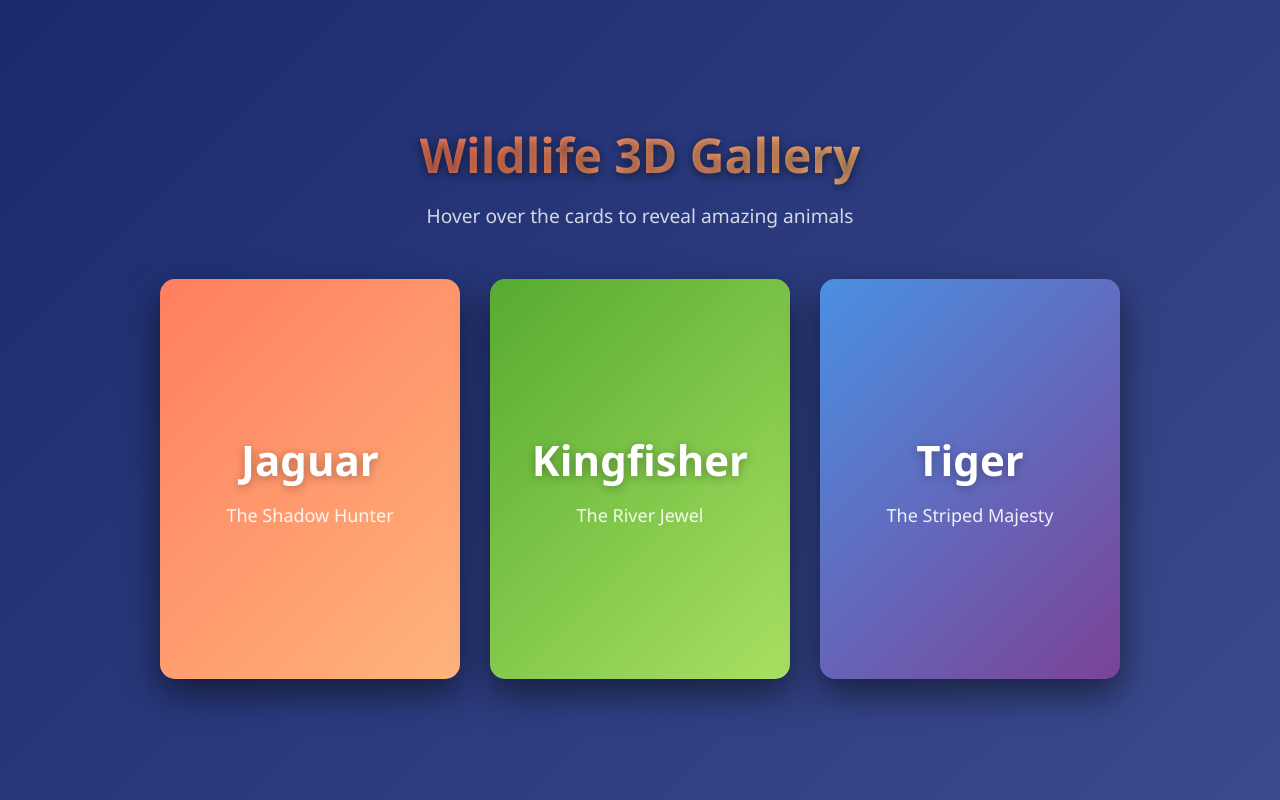
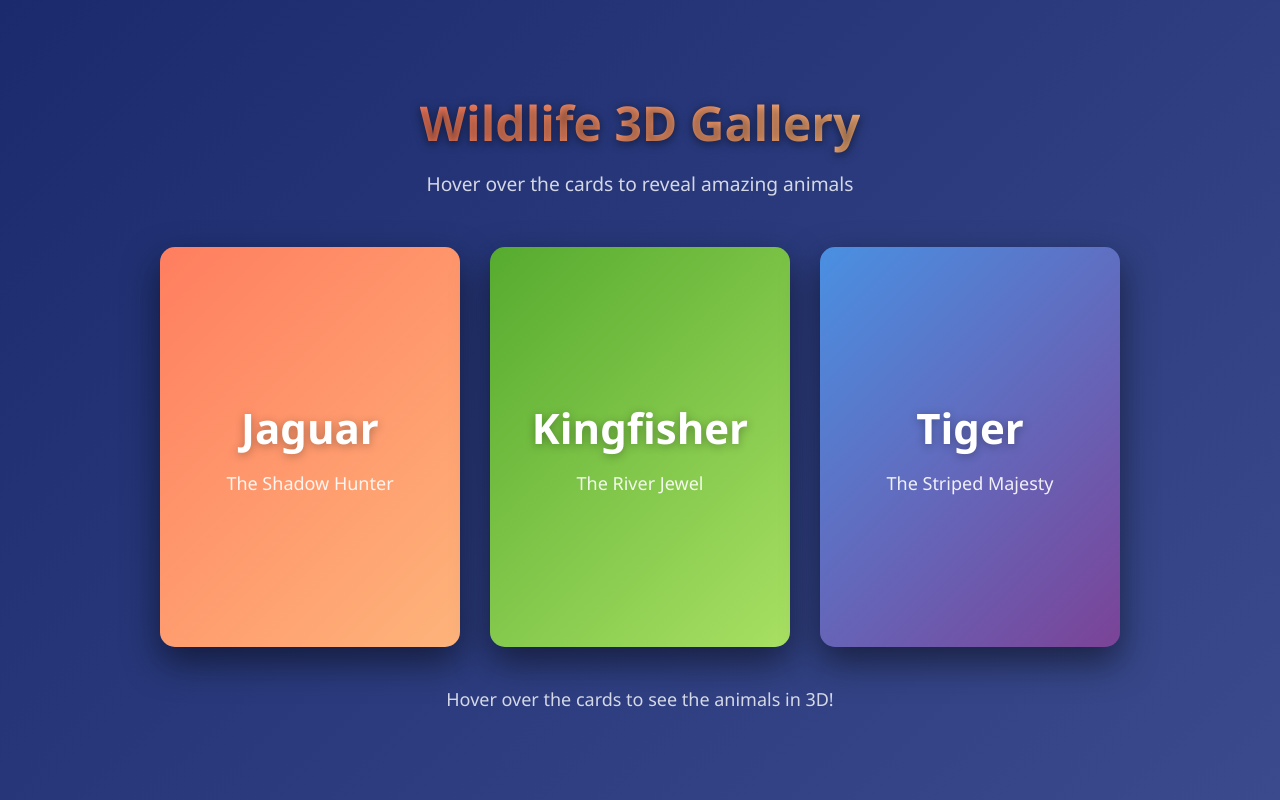
Before and after one commit to Havells-Evils/3D_Card_Flip_Gallery, a plain HTML site: page Index.html in a window 1280 px wide. Drawn offline with Linux system fonts and the light colour scheme.

Commit message:
Update Index.html

```diff
--- a/Index.html
+++ b/Index.html
@@ -172,10 +172,7 @@
           <div class="animal-subtitle">The Shadow Hunter</div>
         </div>
         <div class="back">
-          <!-- Replace with your 1.png file -->
-          <div class="animal-image" style="background: linear-gradient(135deg, #8B4513, #D2691E); display: flex; justify-content: center; align-items: center; color: white; font-size: 24px;">
-            Jaguar Image (1.png)
-          </div>
+          <img src="1.jpeg" alt="Jaguar" class="animal-image">
           <div class="animal-info">
             The jaguar is the largest cat in the Americas and the third-largest in the world. Known for its powerful bite.
           </div>
@@ -190,10 +187,7 @@
           <div class="animal-subtitle">The River Jewel</div>
         </div>
         <div class="back">
-          <!-- Replace with your 2.png file -->
-          <div class="animal-image" style="background: linear-gradient(135deg, #1E90FF, #00BFFF); display: flex; justify-content: center; align-items: center; color: white; font-size: 24px;">
-            Kingfisher Image (2.png)
-          </div>
+          <img src="2.jpeg" alt="Kingfisher" class="animal-image">
           <div class="animal-info">
             Kingfishers are small to medium-sized birds with large heads and long, sharp bills. They are expert fishers.
           </div>
@@ -208,10 +202,7 @@
           <div class="animal-subtitle">The Striped Majesty</div>
         </div>
         <div class="back">
-          <!-- Replace with your 3.png file -->
-          <div class="animal-image" style="background: linear-gradient(135deg, #FF8C00, #FFA500); display: flex; justify-content: center; align-items: center; color: white; font-size: 24px;">
-            Tiger Image (3.png)
-          </div>
+          <img src="3.jpeg" alt="Tiger" class="animal-image">
           <div class="animal-info">
             The tiger is the largest living cat species and a member of the genus Panthera. It's recognizable for its dark vertical stripes.
           </div>
@@ -220,6 +211,9 @@
     </div>
   </div>
 
+  <div class="instructions">
+    <p>Hover over the cards to see the animals in 3D!</p>
+  </div>
 
   <script>
     // Add a simple animation to cards when page loads
```
